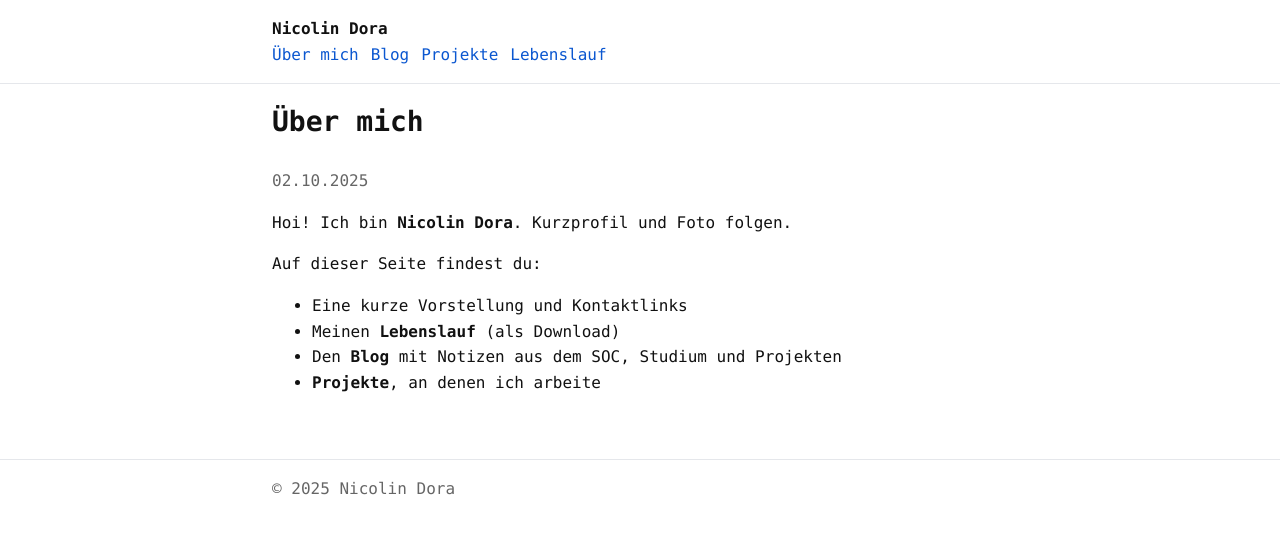
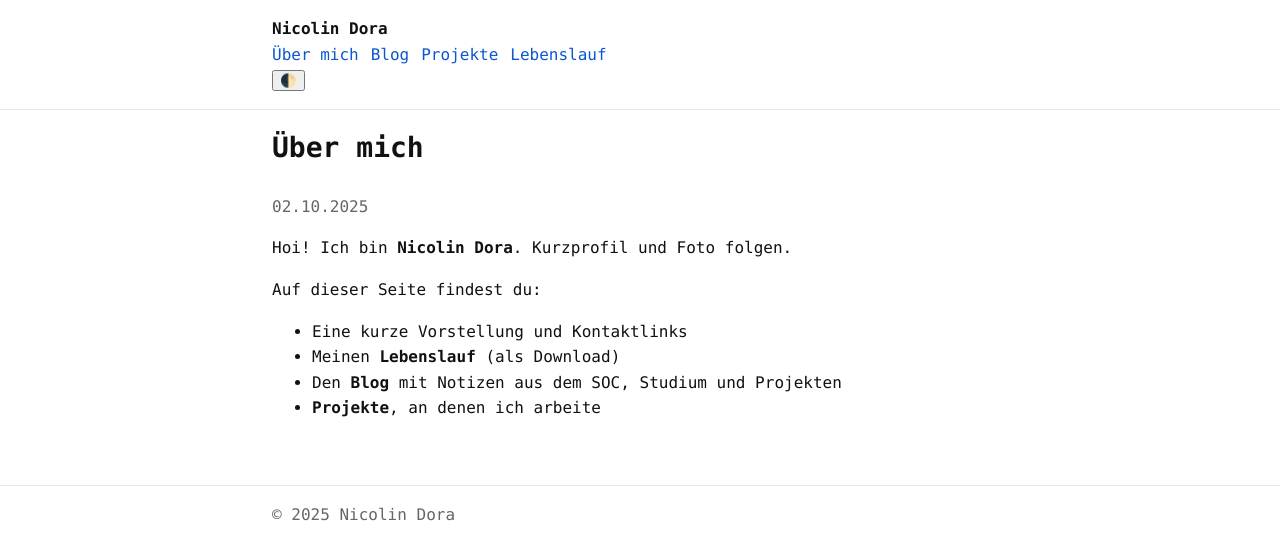
Before and after one commit to devobern/devobern.github.io, a Jekyll site: the page built from _pages/about.md, in a window 1280 px wide. Shown: the top 560 px of the page. Built offline with Jekyll 4.4.1, drawn with Linux system fonts in a browser that asks for light colours.

Commit message:
Füge Theme-Umschaltfunktion im Header hinzu

```diff
--- a/_includes/header.html
+++ b/_includes/header.html
@@ -11,5 +11,16 @@
       </ul>
     </nav>
     {% endif %}
+    <button class="theme-toggle" id="theme-toggle" aria-label="Theme umschalten" title="Theme umschalten" type="button">🌓</button>
   </div>
 </header>
+<script>
+  (function(){
+    var btn = document.getElementById('theme-toggle');
+    if(!btn) return;
+    var root = document.documentElement;
+    function getTheme(){ return root.getAttribute('data-theme') || 'light'; }
+    function setTheme(t){ root.setAttribute('data-theme', t); try{ localStorage.setItem('theme', t);}catch(e){} }
+    btn.addEventListener('click', function(){ setTheme(getTheme()==='dark' ? 'light' : 'dark'); });
+  })();
+</script>
```
